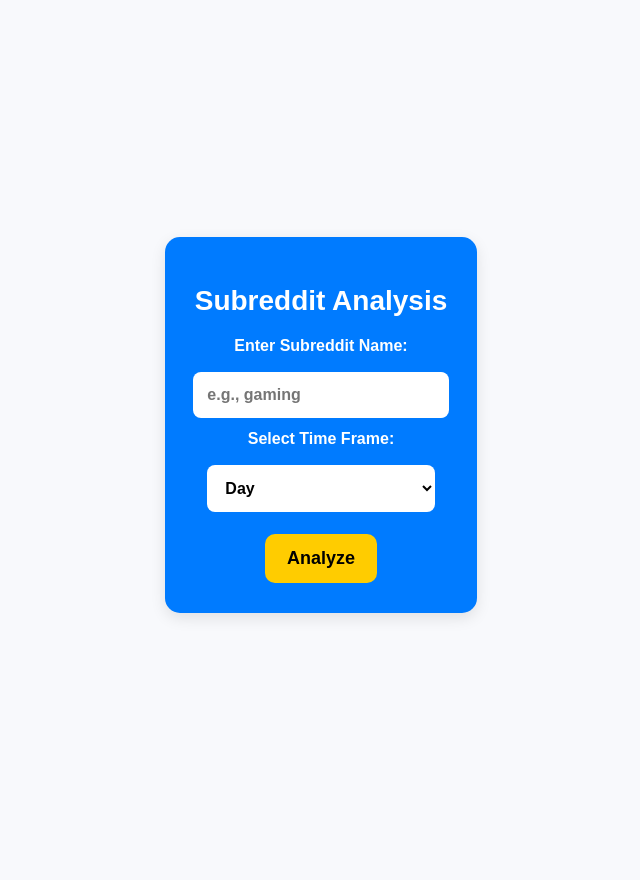
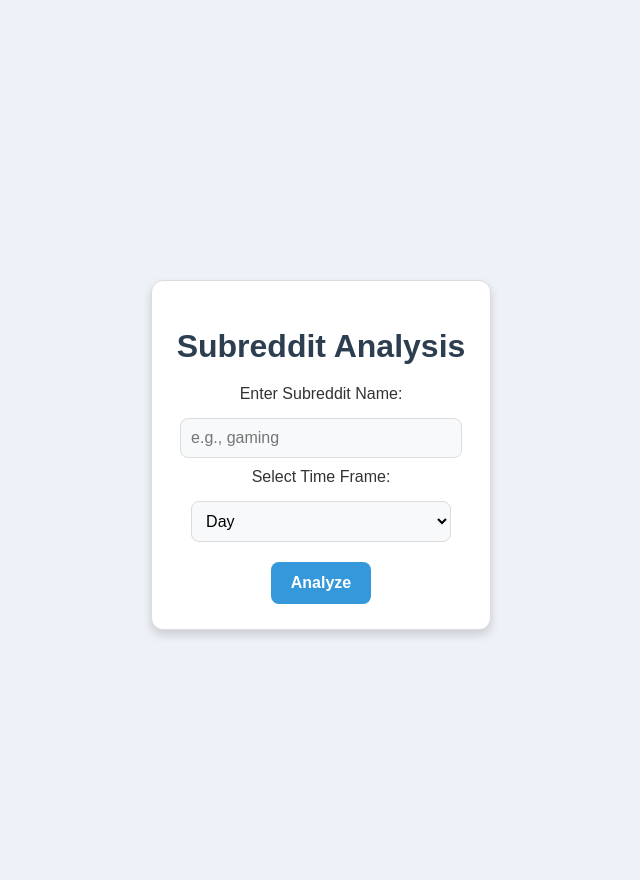
Before and after one commit to DhenaB/Subreddit-Analysis, a Flask app: page / in a window 1280 px wide. Shown: the whole page, without its empty margins (319-959 px from the left). Run offline with Flask 3, Linux system fonts and the light colour scheme.

Commit message:
index.html

```diff
--- a/templates/index.html
+++ b/templates/index.html
@@ -9,7 +9,7 @@
         /* Basic Page Styling */
         body {
             font-family: 'Poppins', sans-serif;
-            background: #f8f9fc; /* Light background */
+            background-color: #eef1f7;
             margin: 0;
             padding: 0;
             display: flex;
@@ -20,22 +20,21 @@
             padding: 40px;
         }
 
-        /* Input Section - Blue */
-        .input-container {
-            max-width: 550px;
-            padding: 30px;
-            background: #007bff; /* Blue Input Card */
-            box-shadow: 0 5px 15px rgba(0, 0, 0, 0.1);
-            border-radius: 15px;
+        /* Form Container */
+        .container {
+            max-width: 400px;
+            padding: 25px;
+            background: #ffffff;
+            box-shadow: 0 5px 10px rgba(0, 0, 0, 0.15);
+            border-radius: 12px;
+            border: 1px solid #dcdcdc;
             text-align: center;
-            margin-bottom: 30px;
-            color: white;
+            margin-bottom: 20px;
         }
 
-        .input-container h1 {
-            font-size: 28px;
-            font-weight: 800; /* Bold Font */
-            color: white;
+        h1 {
+            color: #2c3e50;
+            font-weight: 600;
             margin-bottom: 20px;
         }
 
@@ -44,42 +43,39 @@
             display: flex;
             flex-direction: column;
             align-items: center;
-            gap: 12px;
+            gap: 10px;
         }
 
         label {
-            font-weight: 700;
+            font-weight: 500;
             margin-bottom: 5px;
-            color: white;
         }
 
         input, select {
             width: 90%;
-            padding: 14px;
-            border: none;
+            padding: 10px;
+            border: 1px solid #dcdcdc;
             border-radius: 8px;
-            background: #ffffff;
+            background: #f8f9fa;
             font-size: 16px;
-            font-weight: bold;
             outline: none;
         }
 
         button {
-            background: #ffcc00; /* Yellow Button */
-            color: black;
+            background: #3498db;
+            color: white;
             border: none;
-            padding: 14px 22px;
-            border-radius: 10px;
-            font-size: 18px;
-            font-weight: bold;
+            padding: 12px 20px;
+            border-radius: 8px;
+            font-size: 16px;
             cursor: pointer;
             transition: background 0.3s ease-in-out, transform 0.2s;
             margin-top: 10px;
         }
 
         button:hover {
-            background: #e6b800;
-            transform: translateY(-3px);
+            background: #2980b9;
+            transform: translateY(-2px);
         }
 
         /* Results Section */
@@ -117,59 +112,61 @@
         }
 
         .result-card h2 {
-            font-size: 22px;
-            font-weight: 900;
-            margin-bottom: 20px;
-        }
-
-        /* Sentiment Polarity - Centered */
-        .polarity-card {
-            display: flex;
-            flex-direction: column;
-            align-items: center;
-            justify-content: center;
-            height: 200px;
-        }
-
-        .polarity-score {
-            font-size: 48px;
-            font-weight: 900;
-            color: #007bff;
+            color: #2c3e50;
+            margin-bottom: 10px;
+            font-size: 18px;
         }
 
         /* Word Cloud - Larger */
         .wordcloud-container img {
             width: 100%;
             height: auto;
-            max-height: 350px;
+            max-height: 250px;
             object-fit: contain;
         }
 
-        /* Sentiment & Charts - Bigger */
+        /* Sentiment & Charts */
         .chart-container img {
             width: 100%;
             height: auto;
-            max-height: 300px;
+            max-height: 200px;
             object-fit: contain;
         }
 
-        /* Responsive Design */
-        @media (max-width: 768px) {
-            .input-container {
-                width: 90%;
-            }
+        /* Scrollable Keyword List */
+        .keywords-list-container {
+            max-height: 180px;
+            overflow-y: auto;
+            padding: 10px;
+            border-radius: 8px;
+            border: 1px solid #ddd;
+            background: #f8f9fa;
+        }
 
-            .grid {
-                grid-template-columns: repeat(2, 1fr); /* Keeps your 2-column layout */
-                gap: 20px;
-            }
+        ul {
+            list-style-type: none;
+            padding: 0;
+            text-align: left;
+        }
+
+        li {
+            background: #dde3ea;
+            margin: 6px 0;
+            padding: 8px;
+            border-radius: 8px;
+            font-size: 14px;
+            transition: background 0.3s ease-in-out;
+        }
+
+        li:hover {
+            background: #c7d0db;
         }
 
     </style>
 </head>
 <body>
-    <!-- Input Section -->
-    <div class="input-container">
+    <!-- Form Section -->
+    <div class="container">
         <h1>Subreddit Analysis</h1>
 
         <!-- Input Form -->
```
Also changed, not shown: other parts of templates/index.html (+10 -11 lines).
